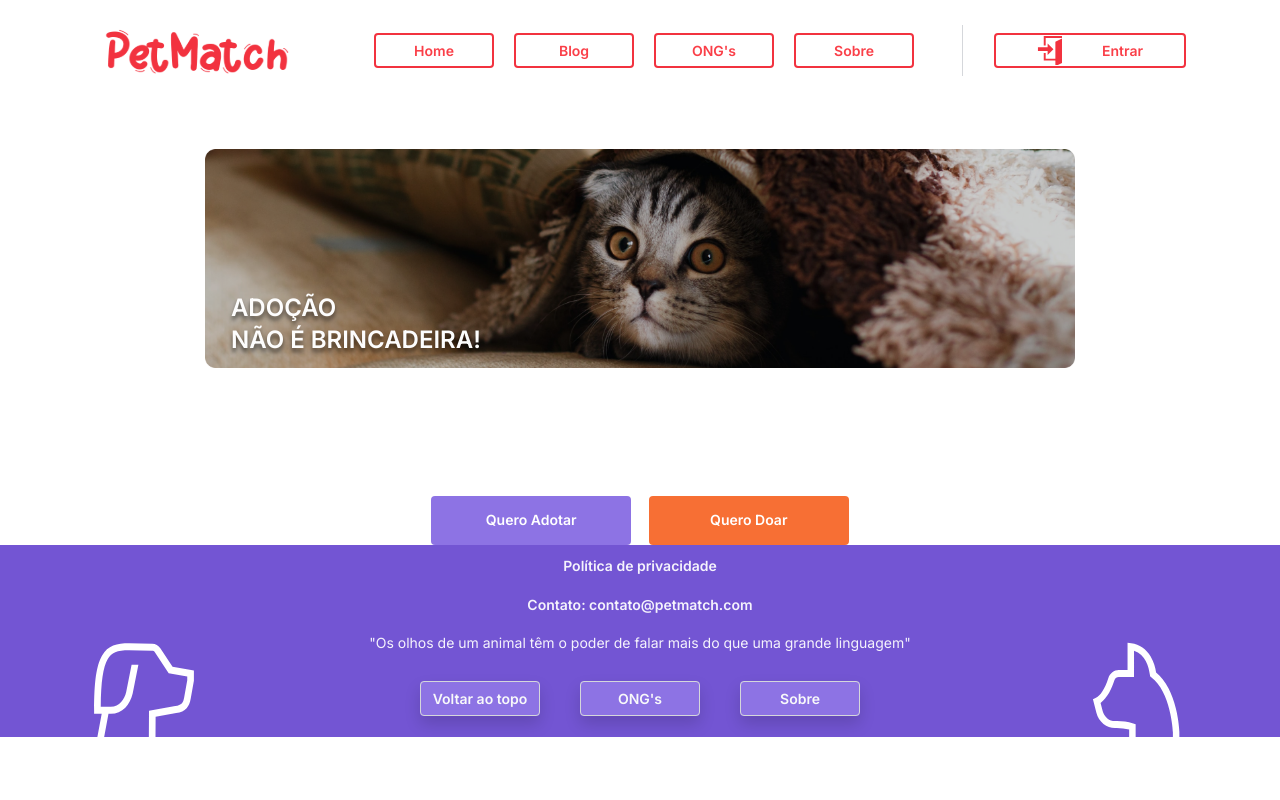
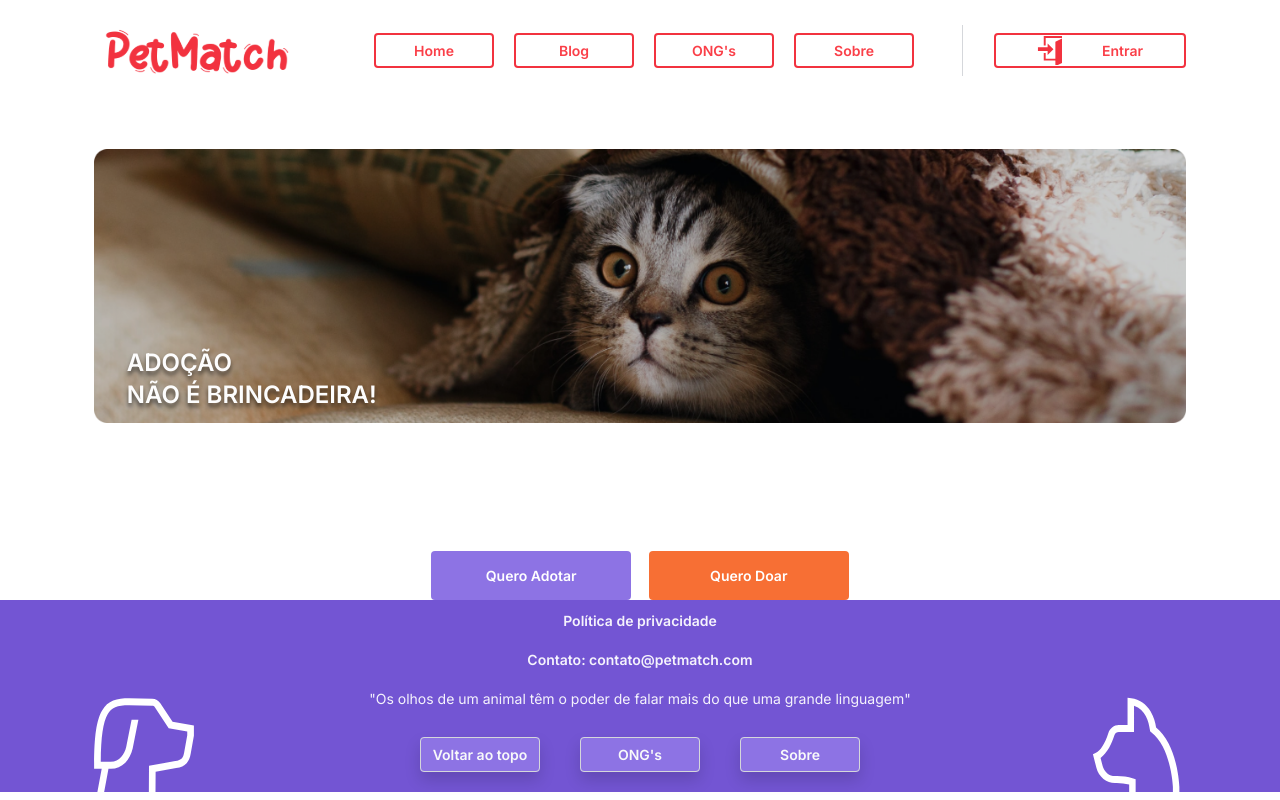
Before and after one commit to andresdslima/petmatch-front, a React (Create React App) app: page /petprofile in a window 1280 px wide. Built offline with nearby package versions, Linux system fonts and the light colour scheme.

Commit message:
Ajustando largura do componete

```diff
--- a/src/components/Banner/index.jsx
+++ b/src/components/Banner/index.jsx
@@ -1,5 +1,5 @@
 import React from 'react';
-import { Carousel } from 'react-bootstrap';
+import { Carousel, Container } from 'react-bootstrap';
 import * as S from './styled';
 import catMatch from '../../assets/banner/catMatch.png';
 import dogAbout from '../../assets/banner/dogAbout.png';
@@ -151,6 +151,7 @@ const Banner = () => {
 	}
 
 	return (
+		<Container>
 		<S.ContainerBanner>
 			<Carousel.Item>
 				<S.ImageBanner
@@ -161,6 +162,7 @@ const Banner = () => {
 				<Carousel.Caption>{textBanner}</Carousel.Caption>
 			</Carousel.Item>
 		</S.ContainerBanner>
+		</Container>
 	);
 };
 
--- a/src/components/Banner/styled.js
+++ b/src/components/Banner/styled.js
@@ -5,7 +5,7 @@ export const ContainerBanner = styled(Carousel)`
     display: flex;
     align-items: center;
     justify-content: center;
-    width: 68vw;
+    width: 100%;
     height: 100%;
 	margin: 0 auto;
     margin-top: 5vw;
--- a/src/components/CardCategory/styled.js
+++ b/src/components/CardCategory/styled.js
@@ -1,8 +1,9 @@
 import styled from 'styled-components';
 import Card from 'react-bootstrap/Card';
 import { Link } from 'react-router-dom';
+import { Container } from 'react-bootstrap';
 
-export const StyledBackground = styled.div`
+export const StyledBackground = styled(Container)`
 	display: flex;
 	justify-content: center;
 	align-items: center;
@@ -11,7 +12,7 @@ export const StyledBackground = styled.div`
 
 export const ContainerCategory = styled.div`
 	height: 100%;
-	width: 68vw;
+	width: 100%;
 	margin: 7vw 0;
 	box-sizing: border-box;
 	display: flex;
--- a/src/components/ImagesCarousel/styled.js
+++ b/src/components/ImagesCarousel/styled.js
@@ -1,8 +1,8 @@
 import styled from 'styled-components';
 import { Link } from 'react-router-dom';
-import { Carousel } from 'react-bootstrap';
+import { Container, Carousel } from 'react-bootstrap';
 
-export const ContainerContent = styled.div`
+export const ContainerContent = styled(Container)`
 	display: flex;
 	justify-content: flex-start;
 	gap: 10vw;
@@ -22,7 +22,7 @@ export const ContainerCarousel = styled(Carousel)`
     display: flex;
     align-items: center;
     justify-content: center;
-    width: 68vw;
+    width: 100%;
     height: 100%;
     box-sizing: border-box;
 
```
